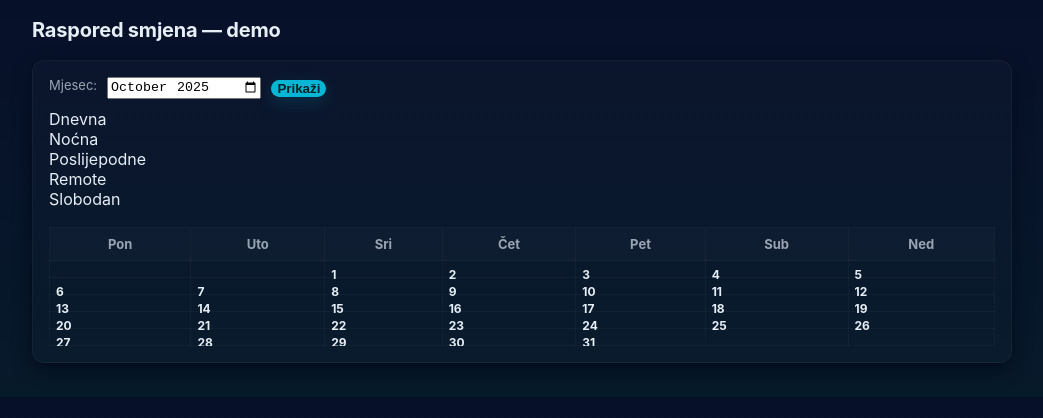
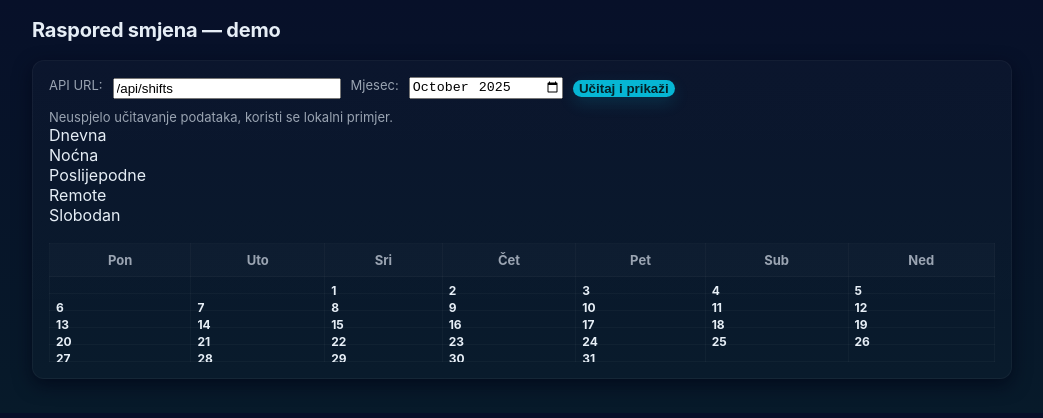
Before and after one commit to dgundic/smjene, a plain HTML site: page example.html in a window 1280 px wide. Shown: the whole page, without its empty margins (118-1161 px from the left). Drawn offline with Linux system fonts and the light colour scheme; no server answers.

Commit message:
Update example.html with new calendar demo content

```diff
--- a/example.html
+++ b/example.html
@@ -9,7 +9,8 @@
   <style>
     /* mali stil za centriranje demo stranice */
     body { padding: 18px; }
-    .controls { display:flex; gap:10px; align-items:center; margin-bottom:10px; }
+    .controls { display:flex; gap:10px; align-items:center; margin-bottom:10px; flex-wrap:wrap; }
+    .status { margin-top:8px; color:var(--muted); font-size:13px; }
   </style>
 </head>
 <body>
@@ -20,10 +21,16 @@
 
     <div class="card">
       <div class="controls">
+        <label for="apiUrl">API URL:</label>
+        <input id="apiUrl" type="url" value="/api/shifts" style="min-width:220px;" placeholder="https://example.com/api/shifts" />
+
         <label for="month">Mjesec:</label>
         <input id="month" type="month" value="">
-        <button id="render">Prikaži</button>
+
+        <button id="render">Učitaj i prikaži</button>
       </div>
+
+      <div id="status" class="status" aria-live="polite"></div>
 
       <div class="legend" aria-hidden="false">
         <div class="legend__item"><span class="legend__swatch" style="background:var(--shift-day)"></span> Dnevna</div>
@@ -39,31 +46,62 @@
 
   <script src="./shifts.js"></script>
   <script>
-    // primjer podataka (može doći iz API-ja / backend-a)
-    const sampleShifts = [
+    // fallback sample podaci (koriste se samo ako fetch ne uspije)
+    const fallbackShifts = [
       { date: "2025-11-01", shifts: ["day"] },
       { date: "2025-11-02", shifts: ["night"] },
       { date: "2025-11-03", shifts: ["evening"] },
       { date: "2025-11-04", shifts: ["off"] },
-      { date: "2025-11-05", shifts: ["day","night"] }, // više smjena -> split
+      { date: "2025-11-05", shifts: ["day","night"] },
       { date: "2025-11-06", shifts: ["remote"] }
     ];
 
-    // inicijalno postavi input na nadolazeći mjesec
+    const apiInput = document.getElementById('apiUrl');
     const monthInput = document.getElementById('month');
+    const statusEl = document.getElementById('status');
+    const renderBtn = document.getElementById('render');
+
+    // inicijalno postavi input na trenutni mjesec
     const now = new Date();
-    const isoMonth = now.toISOString().slice(0,7);
-    monthInput.value = isoMonth;
+    monthInput.value = now.toISOString().slice(0,7);
 
-    // prikaži odmah za taj mjesec
-    document.getElementById('render').addEventListener('click', () => {
+    async function fetchShifts(apiUrl) {
+      try {
+        statusEl.textContent = 'Učitavanje podataka...';
+        const res = await fetch(apiUrl, { cache: 'no-store' });
+        if (!res.ok) throw new Error(`HTTP ${res.status}`);
+        const data = await res.json();
+        // očekujemo array objekata {date: 'YYYY-MM-DD', shifts: [...]}
+        if (!Array.isArray(data)) throw new Error('Neispravan format podataka');
+        statusEl.textContent = '';
+        return data;
+      } catch (err) {
+        console.warn('Fetch shifts failed', err);
+        statusEl.textContent = 'Neuspjelo učitavanje podataka, koristi se lokalni primjer.';
+        return fallbackShifts;
+      }
+    }
+
+    renderBtn.addEventListener('click', async () => {
+      const apiUrl = apiInput.value || '/api/shifts';
       const [y, m] = monthInput.value.split('-').map(Number);
-      createMonthCalendar(document.getElementById('calendar'), y, m, sampleShifts);
+      if (!y || !m) {
+        statusEl.textContent = 'Odaberi valjan mjesec.';
+        return;
+      }
+
+      const shifts = await fetchShifts(apiUrl);
+      createMonthCalendar(document.getElementById('calendar'), y, m, shifts);
+      statusEl.textContent = '';
     });
 
-    // renderaj odmah
-    const [y0, m0] = monthInput.value.split('-').map(Number);
-    createMonthCalendar(document.getElementById('calendar'), y0, m0, sampleShifts);
+    // učitaj i prikaži odmah pri otvaranju (pokuša pozvati API, pa fallback ako treba)
+    (async function init() {
+      const apiUrl = apiInput.value || '/api/shifts';
+      const [y0, m0] = monthInput.value.split('-').map(Number);
+      const shifts = await fetchShifts(apiUrl);
+      createMonthCalendar(document.getElementById('calendar'), y0, m0, shifts);
+    })();
   </script>
 </body>
 </html>
```
